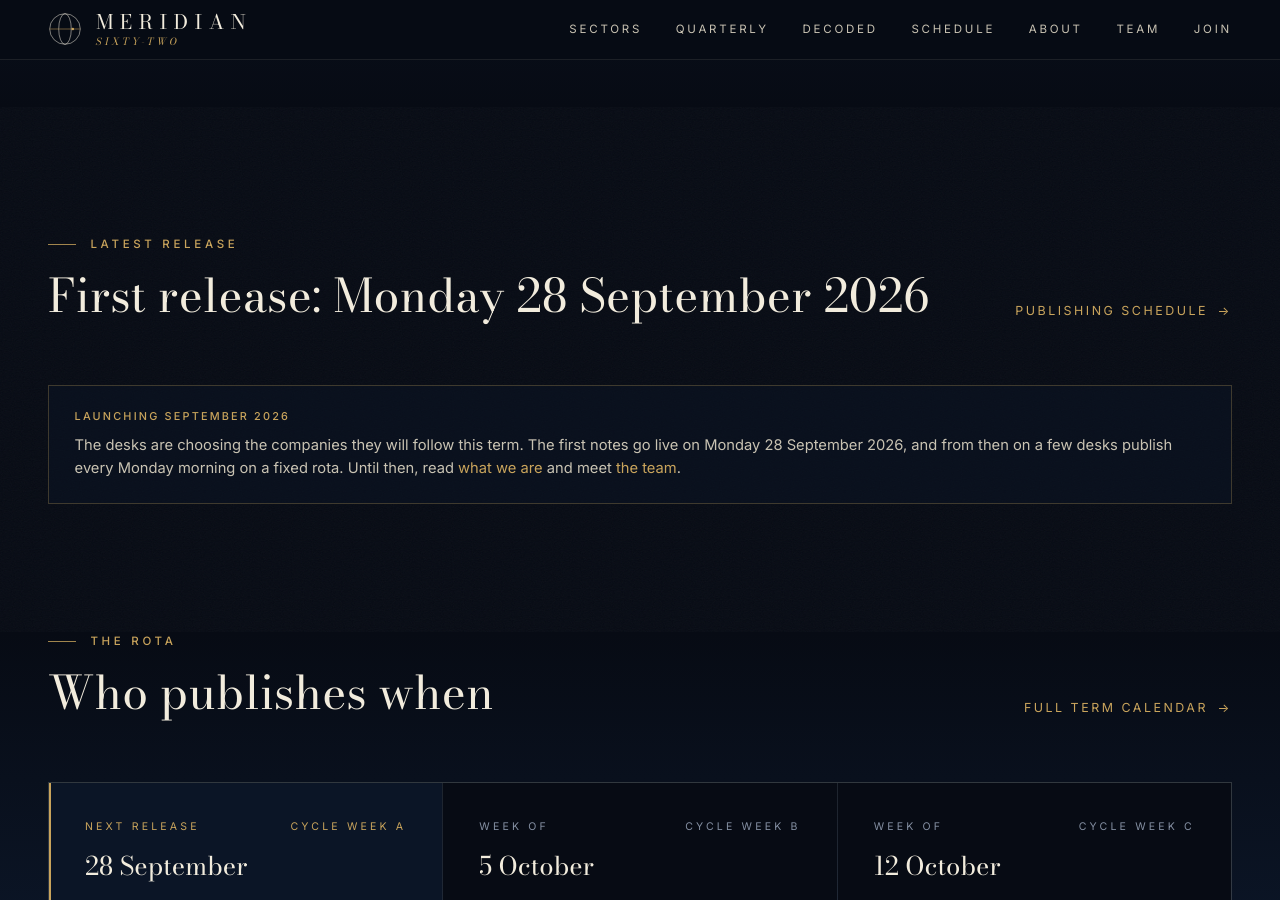
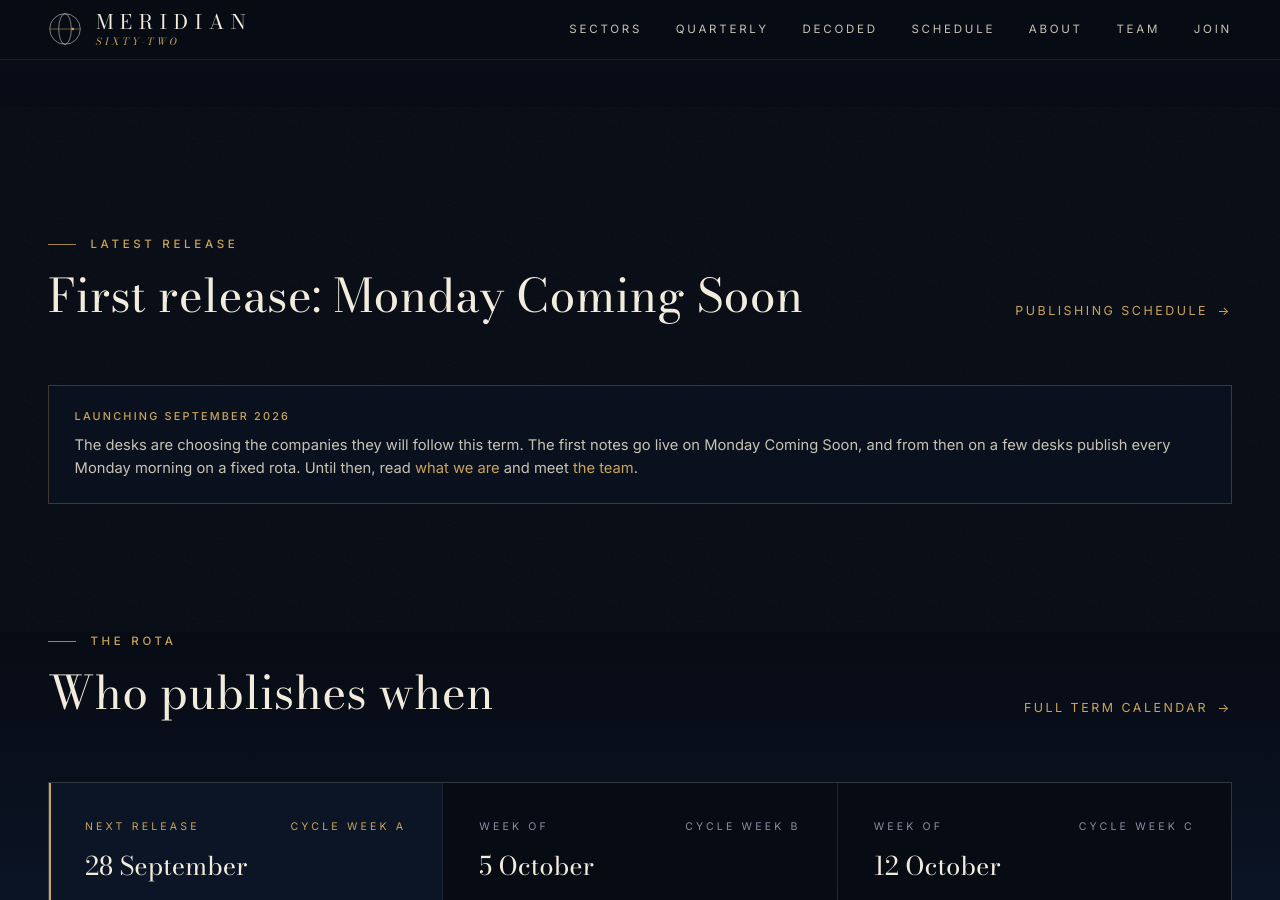
Before and after one commit to meridian62contact-lang/meridian62contact-lang.github.io, a Jekyll site: the page built from index.html, in a window 1280 px wide and 900 px high, scrolled down 2278 px. Built offline with Jekyll 4.4.1, drawn with Linux system fonts in a browser that asks for light colours; some of the changed text lies outside the part shown.

Commit message:
Update _config.yml

```diff
--- a/_config.yml
+++ b/_config.yml
@@ -20,20 +20,20 @@
 github_repo: "meridian62/meridian62.github.io"
 
 # Contact and social. Leave a value empty ("") to hide that link on the site.
-contact_email: "hello@meridian62.com"
-linkedin_url: ""
-instagram_url: ""
+contact_email: "meridian62.contact@gmail.com"
+linkedin_url: "https://www.linkedin.com/company/meridian62/"
+instagram_url: "https://www.instagram.com/meridian.62/"
 tiktok_url: ""
 
 # First Monday the weekly notes go live. Used for the "first release" message before launch.
-first_release: 2026-09-28
+first_release: Coming Soon
 
 # Headline numbers shown on the homepage and About page. Update as the team grows.
 universities_count: "15"
 contributors_count: "40+"
 
 # Where the publication is run from (shown in the footer).
-based_in: "London · Vienna"
+based: "Internationally"
 
 # ----------------------------------------------------------------
 #  Technical settings — you should not need to change anything below.
```
